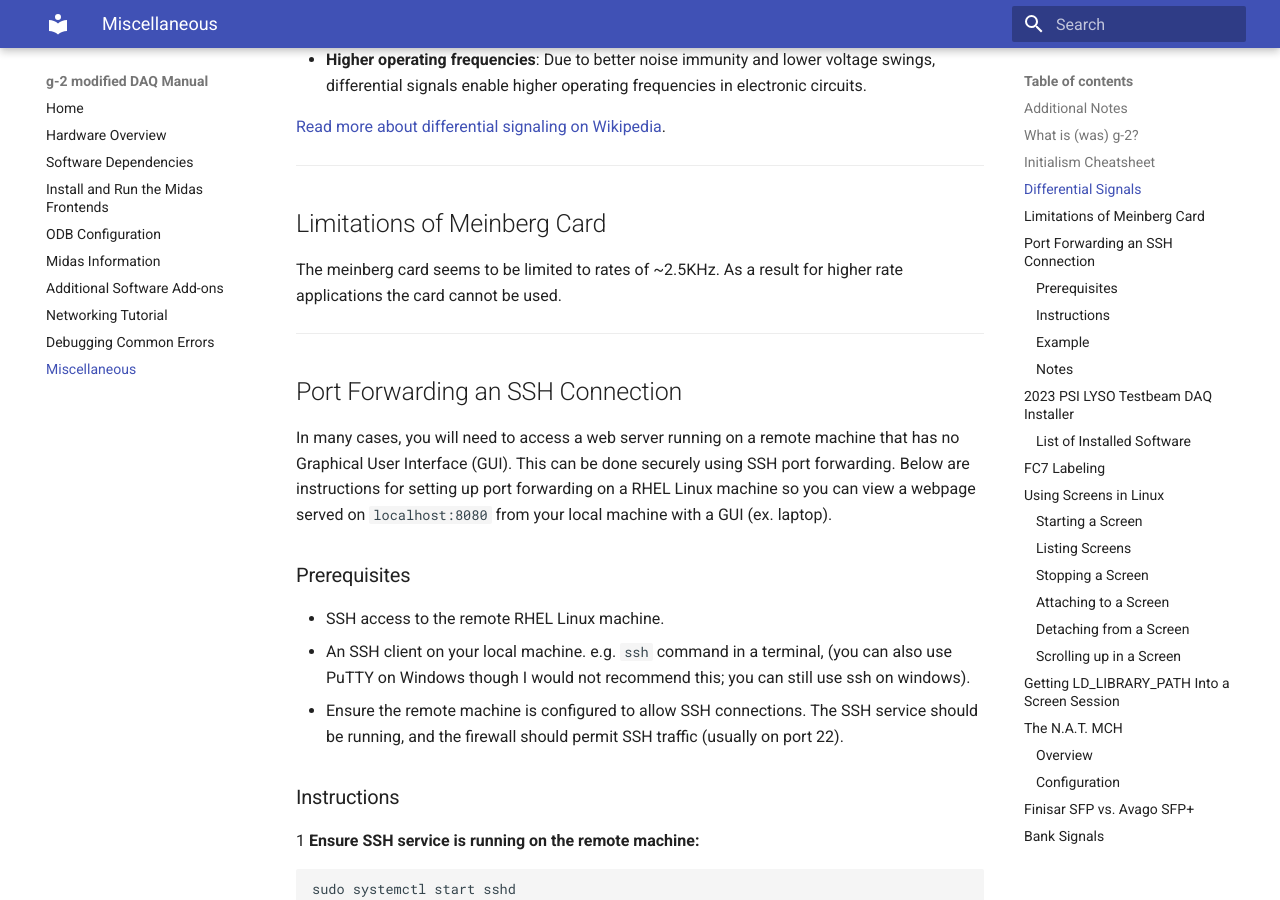
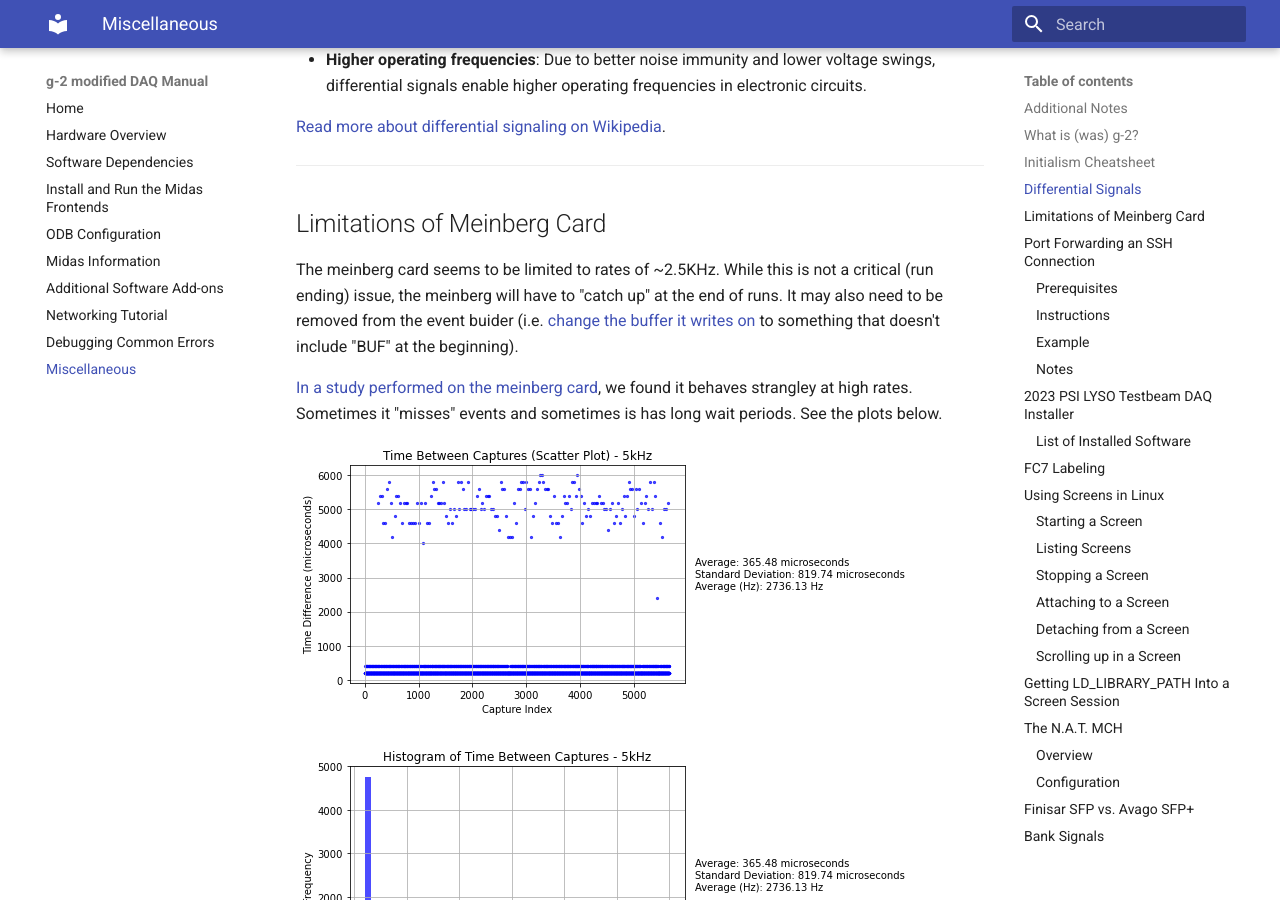
Before and after one commit to jaca230/teststand_daq_manual, an MkDocs documentation site: the page built from docs/miscellaneous_info.md, in a window 1280 px wide and 900 px high, scrolled down 2206 px. Built offline with MkDocs 1.6.1 and Material for MkDocs 9.7.7, drawn with Linux system fonts in a browser that asks for light colours.

Commit message:
added some information about the limitations of the meinberg card

```diff
--- a/docs/miscellaneous_info.md
+++ b/docs/miscellaneous_info.md
@@ -49,7 +49,13 @@ Differential signals offer several advantages over single-ended signals:
 ---
 
 ## Limitations of Meinberg Card
-The meinberg card seems to be limited to rates of ~2.5KHz. As a result for higher rate applications the card cannot be used.
+The meinberg card seems to be limited to rates of ~2.5KHz. While this is not a critical (run ending) issue, the meinberg will have to "catch up" at the end of runs. It may also need to be removed from the event buider (i.e. [change the buffer it writes on](odb_config.md#change-the-data-buffer-for-a-frontend) to something that doesn't include "BUF" at the beginning).
+
+[In a study performed on the meinberg card](pdfs/Meinberg_Timing.pdf), we found it behaves strangley at high rates. Sometimes it "misses" events and sometimes is has long wait periods. See the plots below.
+
+![meinberg_plot](images/Meinberg_timing_plot.png){: style="max-width:100%; height:auto;"}
+
+![meinberg_hist](images/Meinberg_timing_hist.png){: style="max-width:100%; height:auto;"}
 
 ---
 
```
Also changed, not shown: docs/images/Meinberg_timing_hist.png (added), docs/images/Meinberg_timing_plot.png (added), site/hardware_overview/index.html, site/odb_config/index.html, site/print_page/index.html, site/search/search_index.json, 5 other files.
